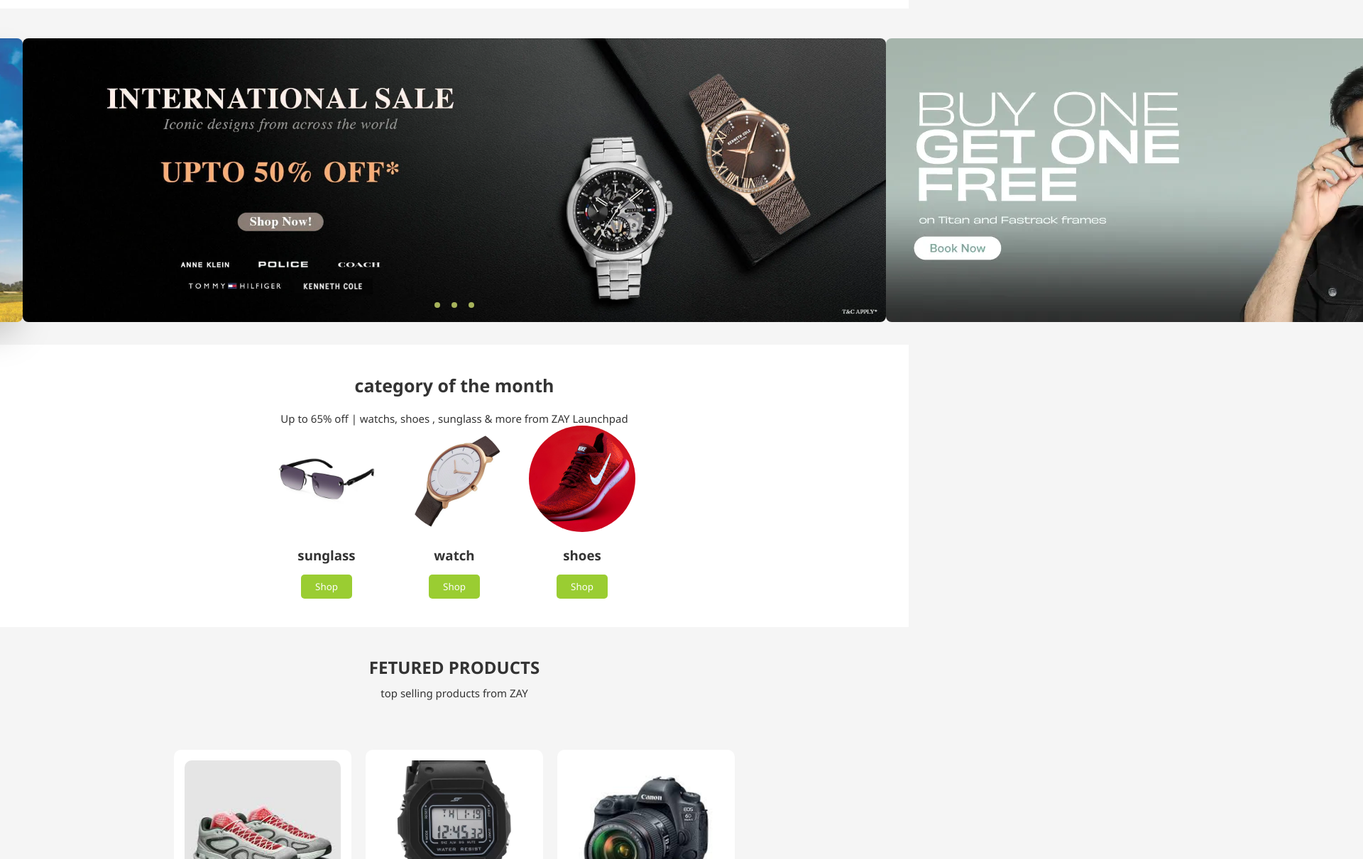
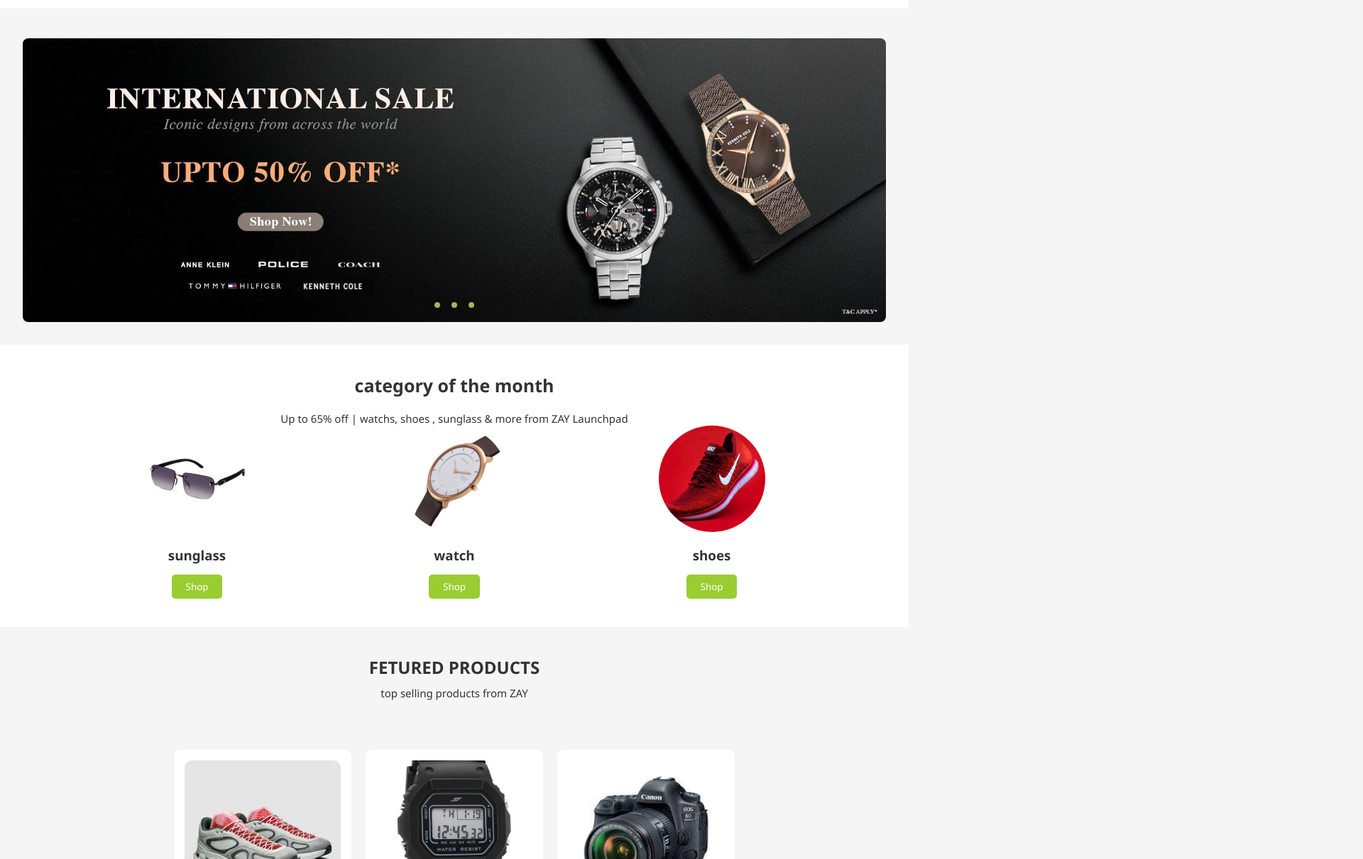
Before and after one commit to ali071205/tpath, a plain HTML site: page index.html in a window 1280 px wide. Shown: the part 89-1300 px from the top of the page at 71% size, 1920 px wide, since content can reach past the window. Drawn offline with Linux system fonts and the light colour scheme.

Commit message:
Add files via upload

```diff
--- a/style.css
+++ b/style.css
@@ -1,9 +1,11 @@
-/* Reset */
+/* universal */
 * {
   margin: 0;
   padding: 0;
   box-sizing: border-box;
   font-family: Segoe UI, Arial, sans-serif;
+  /* overflow-x:hidden ; */
+
 }
 
 /* Body */
@@ -73,6 +75,7 @@
     position: relative;
     max-width: 100%;
     margin: 0 auto;
+    overflow: hidden;
 }
 
 .Slider{
@@ -140,7 +143,7 @@
 
 .ItemContainer{
   display: flex;
-  justify-content: center;
+  justify-content: space-evenly;
   gap: 30px;
   flex-wrap: wrap;
 }
@@ -227,7 +230,7 @@
   padding-top: 10px;
 }
 /* responsive */
-@media(max-width:768px) {
+@media(max-width:768px){
     header{
         flex-direction: column;
         gap: 20px;
@@ -255,6 +258,9 @@
         padding: 5px 15px;
         font-size: 14px;
     }
+    .Slider {
+   object-fit: hidden;
+    }
   footer {
     font-size: 14px;
   }
```
